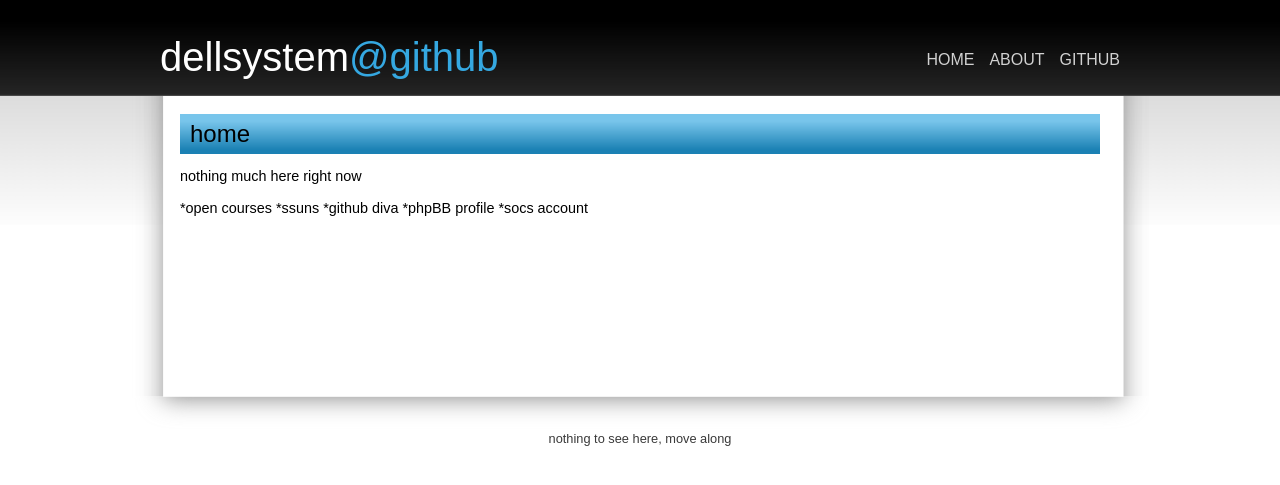
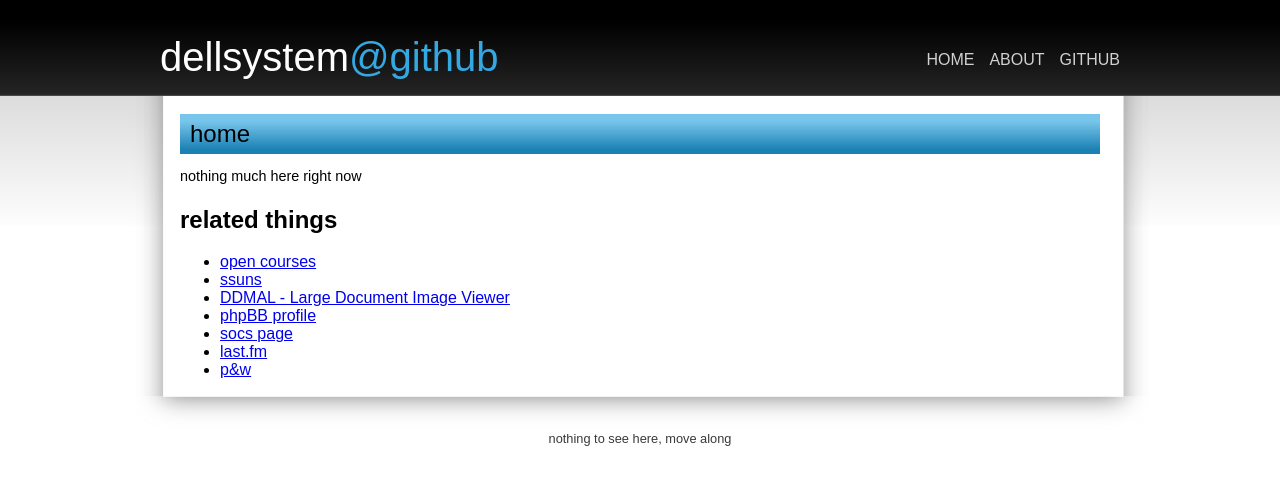
Before and after one commit to dellsystem/dellsystem.github.io, a Jekyll site: the page built from index.md, in a window 1280 px wide. Shown: the top 485 px of the page. Built offline with Jekyll 4.4.1, drawn with Linux system fonts in a browser that asks for light colours.

```diff
--- a/index.md
+++ b/index.md
@@ -5,8 +5,13 @@ layout: default
 
 nothing much here right now
 
-*open courses
-*ssuns
-*github diva
-*phpBB profile
-*socs account
+related things
+--------------
+
+*	[open courses](http://www.wikinotes.ca)
+*	[ssuns](http://www.ssuns.org)
+*	[DDMAL - Large Document Image Viewer](https://github.com/DDMAL/diva.js)
+*	[phpBB profile](http://www.phpbb.com/community/memberlist.php?mode=viewprofile&u=178433)
+*	[socs page](http://cs.mcgill.ca/~wliu65)
+*	[last.fm](http://www.last.fm/user/dellsystem)
+*	[p&w](http://www.penguinsandwaldo.com)
```
Also changed, not shown: about.md (added, +18 -0 lines), 1 other file.
